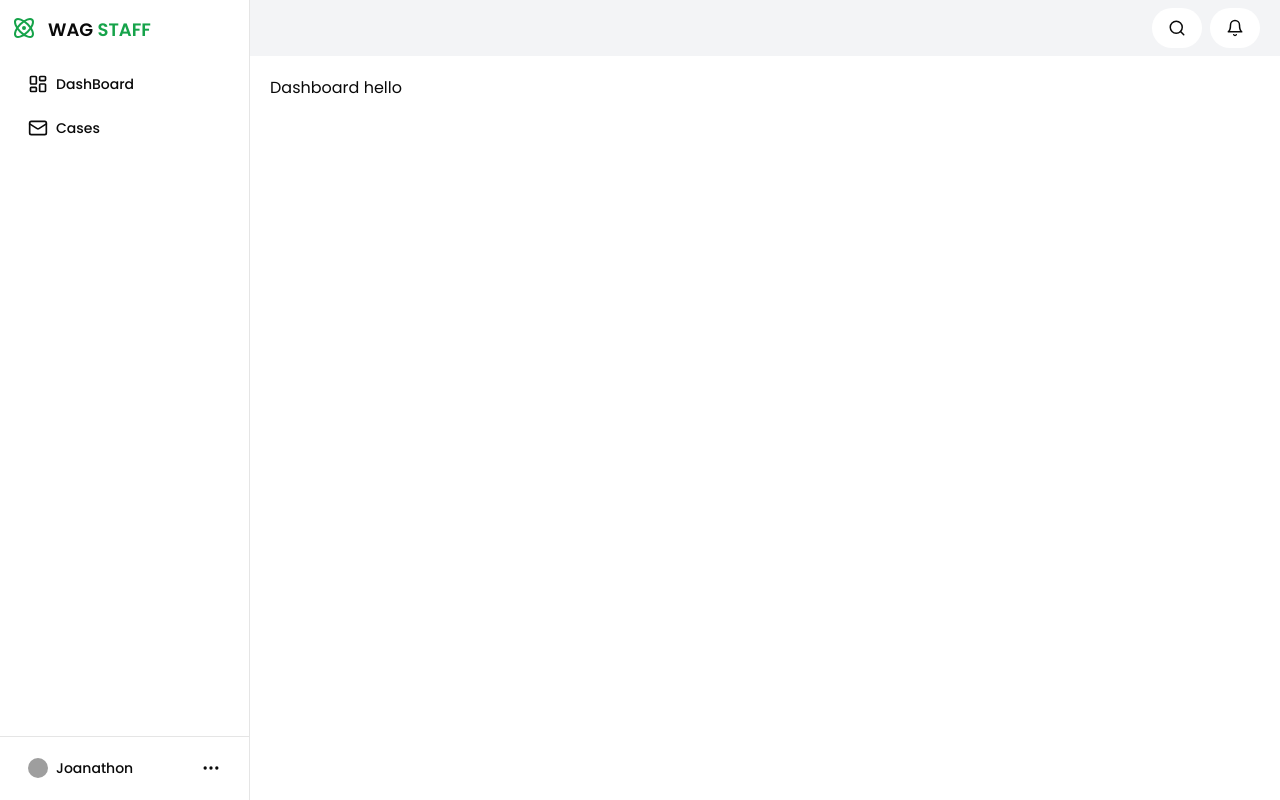
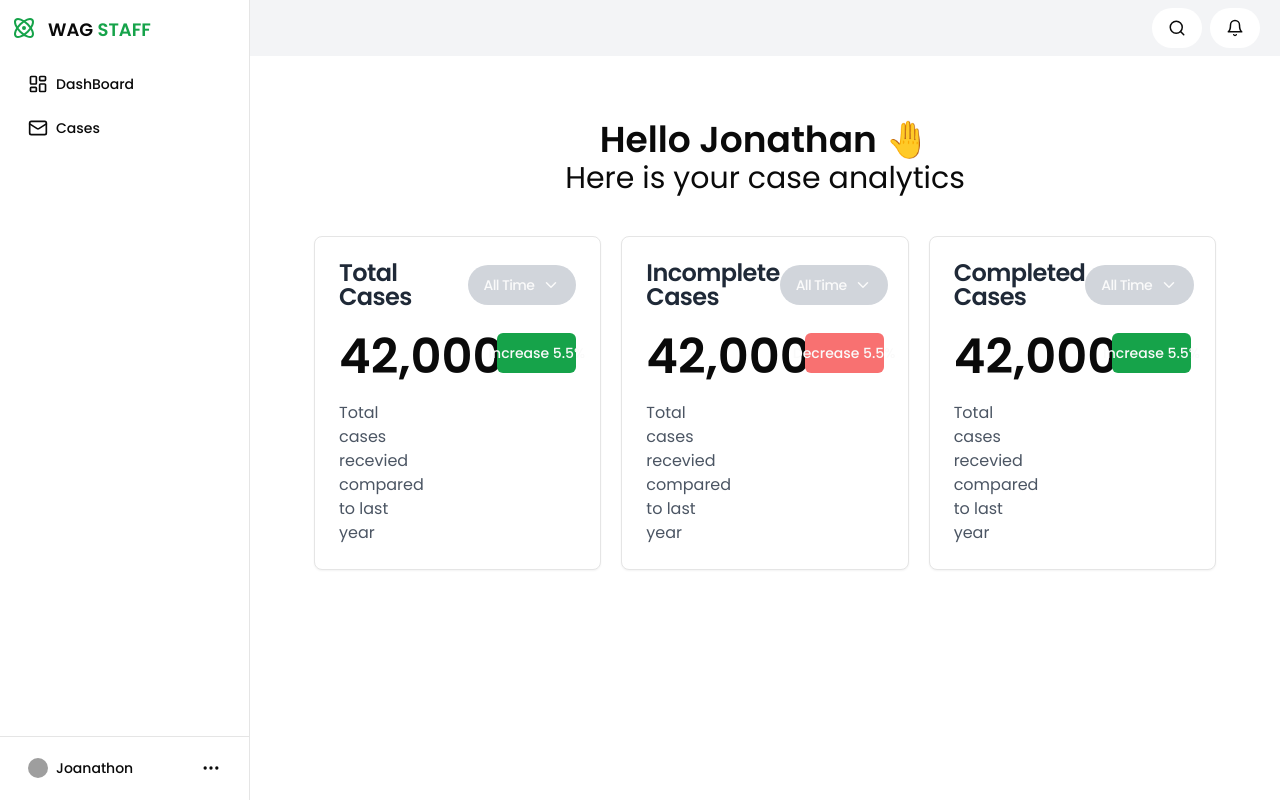
Before and after one commit to nu5rim3/Succen, a React (Vite) app: page / in a window 1280 px wide. Built offline with nearby package versions, Linux system fonts and the light colour scheme; grey boxes are pictures that could not be loaded.

Commit message:
updated: drawer

```diff
--- a/src/layouts/MainLayout.tsx
+++ b/src/layouts/MainLayout.tsx
@@ -9,11 +9,11 @@ const MainLayout = () => {
         <div>
             <Sidebar />
             <main className='mt-16 sm:ml-[250px] sm:mt-0'>
-                <div className='px-5 bg-gray-100 h-14 flex justify-end items-center gap-2'>
+                <div className='hidden sm:flex px-5 bg-gray-100 h-14 justify-end items-center gap-2'>
                     <Button variant={'ghost'} className='rounded-full bg-white'><Search size={18} /></Button>
                     <Button variant={'ghost'} className='rounded-full bg-white'><Bell size={18} /></Button>
                 </div>
-                <div className='p-5'>
+                <div className='p-5 sm:p-16'>
                     <Outlet />
                 </div>
             </main>
--- a/src/pages/Dashboard.tsx
+++ b/src/pages/Dashboard.tsx
@@ -1,6 +1,75 @@
+import { Button } from "@/components/ui/button"
+import { Card, CardContent, CardHeader, CardTitle } from "@/components/ui/card"
+import { ChevronDown } from "lucide-react"
+
 const Dashboard = () => {
     return (
-        <div>Dashboard hello</div>
+        <div className="flex justify-center flex-col gap-10">
+            {/* Must hide some times */}
+            <div className="text-center">
+                <h1 className="text-4xl font-semibold">Hello Jonathan &#x1F91A;</h1>
+                <h1 className="text-3xl">Here is your case analytics</h1>
+            </div>
+            <div className="grid grid-cols-3 gap-5">
+                <Card>
+                    <CardHeader>
+                        <CardTitle className="flex justify-between items-center">
+                            <span className="text-gray-800">Total Cases</span>
+                            <Button className="flex justify-between gap-2 bg-gray-300 rounded-full">All Time <ChevronDown size={18} /></Button>
+                        </CardTitle>
+
+                    </CardHeader>
+                    <CardContent>
+                        <div className="grid grid-cols-1 sm:grid-cols-3">
+                            <div className="col-span-2 mr-20">
+                                <h2 className="text-5xl font-semibold mb-5">42,000</h2>
+                                <p className="text-gray-600">Total cases recevied compared to last year</p>
+                            </div>
+                            <Button className="bg-green-600">Increase 5.5%</Button>
+                        </div>
+
+                    </CardContent>
+                </Card>
+                <Card>
+                    <CardHeader>
+                        <CardTitle className="flex justify-between items-center">
+                            <span className="text-gray-800">Incomplete Cases</span>
+                            <Button className="flex justify-between gap-2 bg-gray-300 rounded-full">All Time <ChevronDown size={18} /></Button>
+                        </CardTitle>
+
+                    </CardHeader>
+                    <CardContent>
+                        <div className="grid grid-cols-1 sm:grid-cols-3">
+                            <div className="col-span-2 mr-20">
+                                <h2 className="text-5xl font-semibold mb-5">42,000</h2>
+                                <p className="text-gray-600">Total cases recevied compared to last year</p>
+                            </div>
+                            <Button className="bg-red-400">Decrease 5.5%</Button>
+                        </div>
+
+                    </CardContent>
+                </Card>
+                <Card>
+                    <CardHeader>
+                        <CardTitle className="flex justify-between items-center">
+                            <span className="text-gray-800">Completed Cases</span>
+                            <Button className="flex justify-between gap-2 bg-gray-300 rounded-full">All Time <ChevronDown size={18} /></Button>
+                        </CardTitle>
+
+                    </CardHeader>
+                    <CardContent>
+                        <div className="grid grid-cols-1 sm:grid-cols-3">
+                            <div className="col-span-2 mr-20">
+                                <h2 className="text-5xl font-semibold mb-5">42,000</h2>
+                                <p className="text-gray-600">Total cases recevied compared to last year</p>
+                            </div>
+                            <Button className="bg-green-600">Increase 5.5%</Button>
+                        </div>
+
+                    </CardContent>
+                </Card>
+            </div>
+        </div>
     )
 }
 
```
